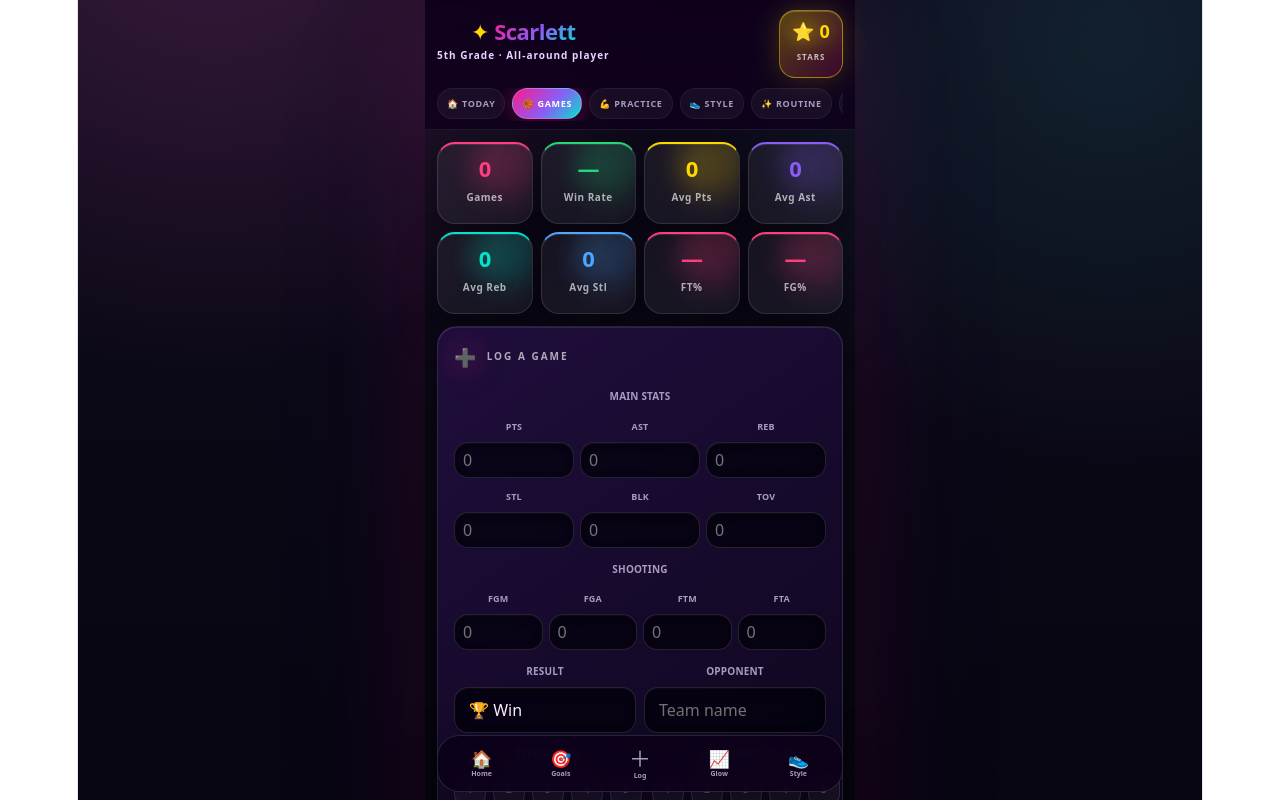
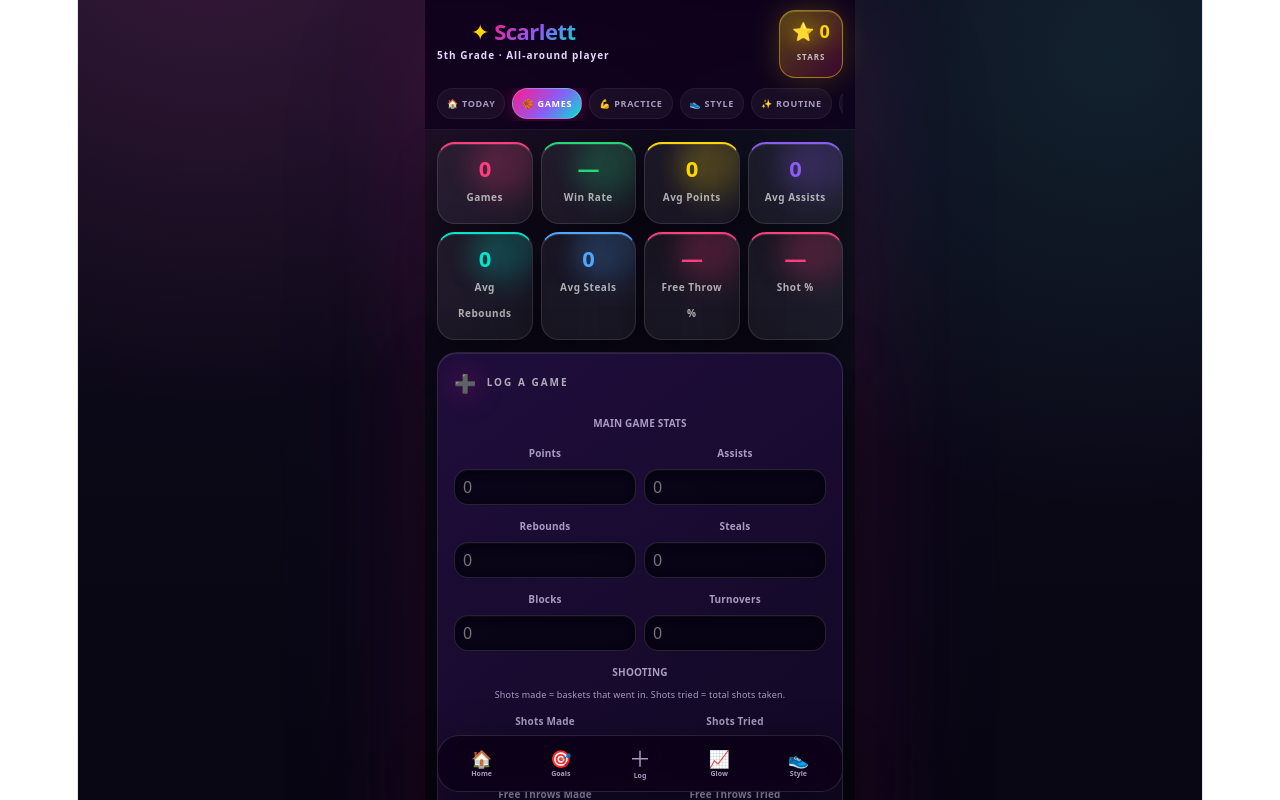
Before and after one commit to cdebacamatt/Scarlett-Tracker, a React (Vite) app: page / in a window 1280 px wide. Both pictures are taken after a click on the button "🏀 GAMES". Shown: the top 800 px of the page. Built offline with nearby package versions, Linux system fonts and the light colour scheme.

Commit message:
Update App.jsx

```diff
--- a/src/App.jsx
+++ b/src/App.jsx
@@ -507,12 +507,12 @@ export default function ScarlettTracker(){
     return<div>
       <div style={{display:"grid",gridTemplateColumns:"repeat(4,1fr)",gap:8,marginBottom:8}}>
         <SBox value={tg} label="Games" color={C.coral}/><SBox value={tg?Math.round(wins/tg*100)+"%":"—"} label="Win Rate" color={C.green}/>
-        <SBox value={a("pts")} label="Avg Pts" color={C.gold}/><SBox value={a("ast")} label="Avg Ast" color={C.purple}/>
+        <SBox value={a("pts")} label="Avg Points" color={C.gold}/><SBox value={a("ast")} label="Avg Assists" color={C.purple}/>
       </div>
       <div style={{display:"grid",gridTemplateColumns:"repeat(4,1fr)",gap:8,marginBottom:12}}>
-        <SBox value={a("reb")} label="Avg Reb" color={C.teal}/><SBox value={a("stl")} label="Avg Stl" color={C.blue}/>
-        <SBox value={ftPct?ftPct+"%":"—"} label="FT%" color={ftPct>=75?C.green:ftPct>=60?C.gold:C.coral} sub={s("fta")>0?`${s("ftm")}/${s("fta")}`:""}/>
-        <SBox value={fgPct?fgPct+"%":"—"} label="FG%" color={fgPct>=45?C.green:fgPct>=35?C.gold:C.coral} sub={s("fga")>0?`${s("fgm")}/${s("fga")}`:""}/>
+        <SBox value={a("reb")} label="Avg Rebounds" color={C.teal}/><SBox value={a("stl")} label="Avg Steals" color={C.blue}/>
+        <SBox value={ftPct?ftPct+"%":"—"} label="Free Throw %" color={ftPct>=75?C.green:ftPct>=60?C.gold:C.coral} sub={s("fta")>0?`${s("ftm")}/${s("fta")}`:""}/>
+        <SBox value={fgPct?fgPct+"%":"—"} label="Shot %" color={fgPct>=45?C.green:fgPct>=35?C.gold:C.coral} sub={s("fga")>0?`${s("fgm")}/${s("fga")}`:""}/>
       </div>
       {last5.length>=2&&<div style={cs}>
         <CH e="📊" title="Last 5 Games" sub="Points trend"/>
@@ -526,14 +526,14 @@ export default function ScarlettTracker(){
       </div>}
       <div style={cs}>
         <CH e="➕" title="Log a Game"/>
-        <div style={{marginBottom:8}}><div style={{fontSize:10,color:C.muted,fontWeight:700,marginBottom:4}}>MAIN STATS</div>
-          <div style={{display:"grid",gridTemplateColumns:"repeat(3,1fr)",gap:6}}>
-            {[["PTS","pts"],["AST","ast"],["REB","reb"],["STL","stl"],["BLK","blk"],["TOV","tov"]].map(([l,k])=><div key={k}><div style={{fontSize:9,color:C.muted,fontWeight:700,marginBottom:2}}>{l}</div><input type="number" inputMode="numeric" min="0" placeholder="0" value={gameForm[k]} onChange={e=>setGameForm(p=>({...p,[k]:e.target.value}))} style={{...INP,padding:"6px 8px"}}/></div>)}
+        <div style={{marginBottom:8}}><div style={{fontSize:10,color:C.muted,fontWeight:700,marginBottom:4}}>MAIN GAME STATS</div>
+          <div style={{display:"grid",gridTemplateColumns:"repeat(2,1fr)",gap:8}}>
+            {[["Points","pts"],["Assists","ast"],["Rebounds","reb"],["Steals","stl"],["Blocks","blk"],["Turnovers","tov"]].map(([l,k])=><div key={k}><div style={{fontSize:10,color:C.muted,fontWeight:800,marginBottom:3}}>{l}</div><input type="number" inputMode="numeric" min="0" placeholder="0" value={gameForm[k]} onChange={e=>setGameForm(p=>({...p,[k]:e.target.value}))} style={{...INP,padding:"6px 8px"}}/></div>)}
           </div>
         </div>
-        <div style={{marginBottom:8}}><div style={{fontSize:10,color:C.muted,fontWeight:700,marginBottom:4}}>SHOOTING</div>
-          <div style={{display:"grid",gridTemplateColumns:"repeat(4,1fr)",gap:6}}>
-            {[["FGM","fgm"],["FGA","fga"],["FTM","ftm"],["FTA","fta"]].map(([l,k])=><div key={k}><div style={{fontSize:9,color:C.muted,fontWeight:700,marginBottom:2}}>{l}</div><input type="number" inputMode="numeric" min="0" placeholder="0" value={gameForm[k]} onChange={e=>setGameForm(p=>({...p,[k]:e.target.value}))} style={{...INP,padding:"6px 8px"}}/></div>)}
+        <div style={{marginBottom:8}}><div style={{fontSize:10,color:C.muted,fontWeight:700,marginBottom:4}}>SHOOTING</div><div style={{fontSize:9,color:C.muted,marginBottom:6,lineHeight:1.4}}>Shots made = baskets that went in. Shots tried = total shots taken.</div>
+          <div style={{display:"grid",gridTemplateColumns:"repeat(2,1fr)",gap:8}}>
+            {[["Shots Made","fgm"],["Shots Tried","fga"],["Free Throws Made","ftm"],["Free Throws Tried","fta"]].map(([l,k])=><div key={k}><div style={{fontSize:10,color:C.muted,fontWeight:800,marginBottom:3}}>{l}</div><input type="number" inputMode="numeric" min="0" placeholder="0" value={gameForm[k]} onChange={e=>setGameForm(p=>({...p,[k]:e.target.value}))} style={{...INP,padding:"6px 8px"}}/></div>)}
           </div>
         </div>
         <div style={{display:"grid",gridTemplateColumns:"1fr 1fr",gap:8,marginBottom:8}}>
@@ -557,8 +557,8 @@ export default function ScarlettTracker(){
               {g.opponent&&<span style={{fontSize:10,color:C.muted}}>vs {g.opponent}</span>}
             </div>
             <div style={{display:"flex",gap:5,flexWrap:"wrap"}}>
-              {[{v:g.pts,l:"pts",c:C.coral},{v:g.ast,l:"ast",c:C.purple},{v:g.reb,l:"reb",c:C.teal},{v:g.stl,l:"stl",c:C.blue},{v:g.tov,l:"tov",c:C.orange}].filter(x=>(x.v||0)>0||x.l==="pts").map(x=><span key={x.l} style={{background:`${x.c}22`,color:x.c,padding:"2px 8px",borderRadius:4,fontSize:11,fontWeight:800}}>{x.v||0} {x.l}</span>)}
-              {g.fta>0&&<span style={{background:`${C.gold}22`,color:C.gold,padding:"2px 8px",borderRadius:4,fontSize:11,fontWeight:800}}>{g.ftm}/{g.fta} FT</span>}
+              {[{v:g.pts,l:"points",c:C.coral},{v:g.ast,l:"assists",c:C.purple},{v:g.reb,l:"rebounds",c:C.teal},{v:g.stl,l:"steals",c:C.blue},{v:g.tov,l:"turnovers",c:C.orange}].filter(x=>(x.v||0)>0||x.l==="pts").map(x=><span key={x.l} style={{background:`${x.c}22`,color:x.c,padding:"2px 8px",borderRadius:4,fontSize:11,fontWeight:800}}>{x.v||0} {x.l}</span>)}
+              {g.fta>0&&<span style={{background:`${C.gold}22`,color:C.gold,padding:"2px 8px",borderRadius:4,fontSize:11,fontWeight:800}}>{g.ftm}/{g.fta} free throws</span>}
             </div>
             {(g.effort>0||g.confidence>0)&&<div style={{fontSize:10,color:C.muted,marginTop:3}}>Effort: {"⭐".repeat(g.effort||0)} · Confidence: {"⭐".repeat(g.confidence||0)}</div>}
             {g.coachNote&&<div style={{fontSize:10,color:C.blue,marginTop:2,fontStyle:"italic"}}>💬 {g.coachNote.slice(0,60)}</div>}
```
